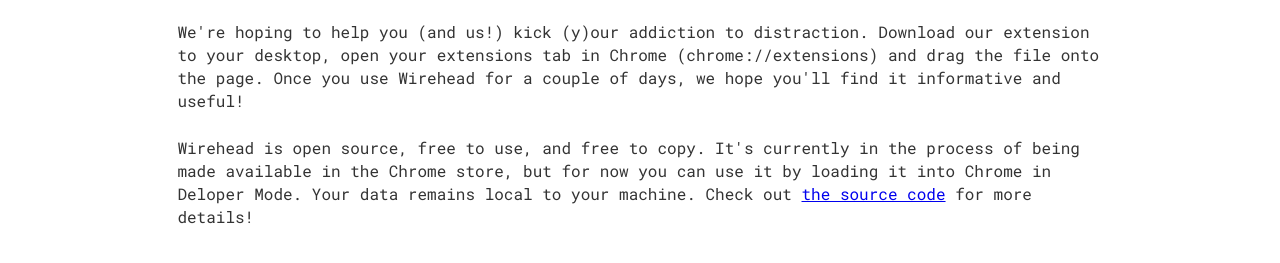
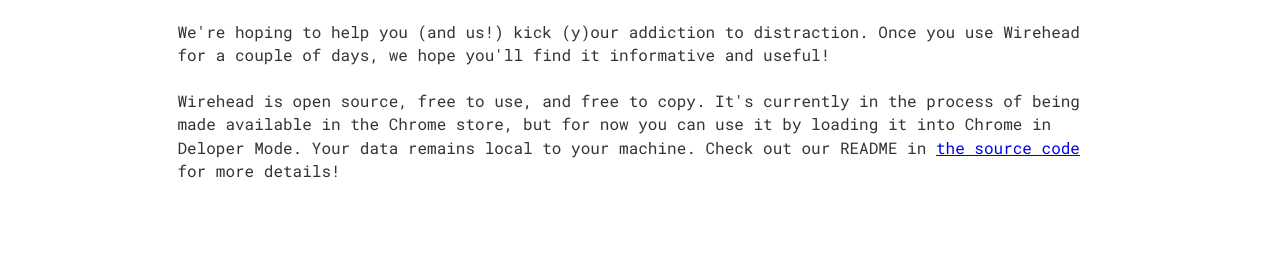
Before and after one commit to wirehead-extension/wirehead-extension.github.io, a Gatsby site: page / in a window 1280 px wide. Shown: the part 213-476 px from the top of the page. Built offline with nearby package versions, Linux system fonts and the light colour scheme; Gatsby itself is replaced by a stand-in of ours.

Commit message:
oops removed wrong instructions

```diff
--- a/src/pages/index.js
+++ b/src/pages/index.js
@@ -14,16 +14,14 @@
     </p>
     <p>
       We're hoping to help you (and us!) kick (y)our addiction to distraction.
-      Download our extension to your desktop, open your extensions tab in Chrome
-      (chrome://extensions) and drag the file onto the page. Once you use
-      Wirehead for a couple of days, we hope you'll find it informative and
-      useful!
+      Once you use Wirehead for a couple of days, we hope you'll find it
+      informative and useful!
     </p>
     <p>
       Wirehead is open source, free to use, and free to copy. It's currently in
       the process of being made available in the Chrome store, but for now you
       can use it by loading it into Chrome in Deloper Mode. Your data remains
-      local to your machine. Check out{' '}
+      local to your machine. Check out our README in{' '}
       <a href="https://github.com/wirehead-extension/wirehead">
         the source code
       </a>{' '}
```
